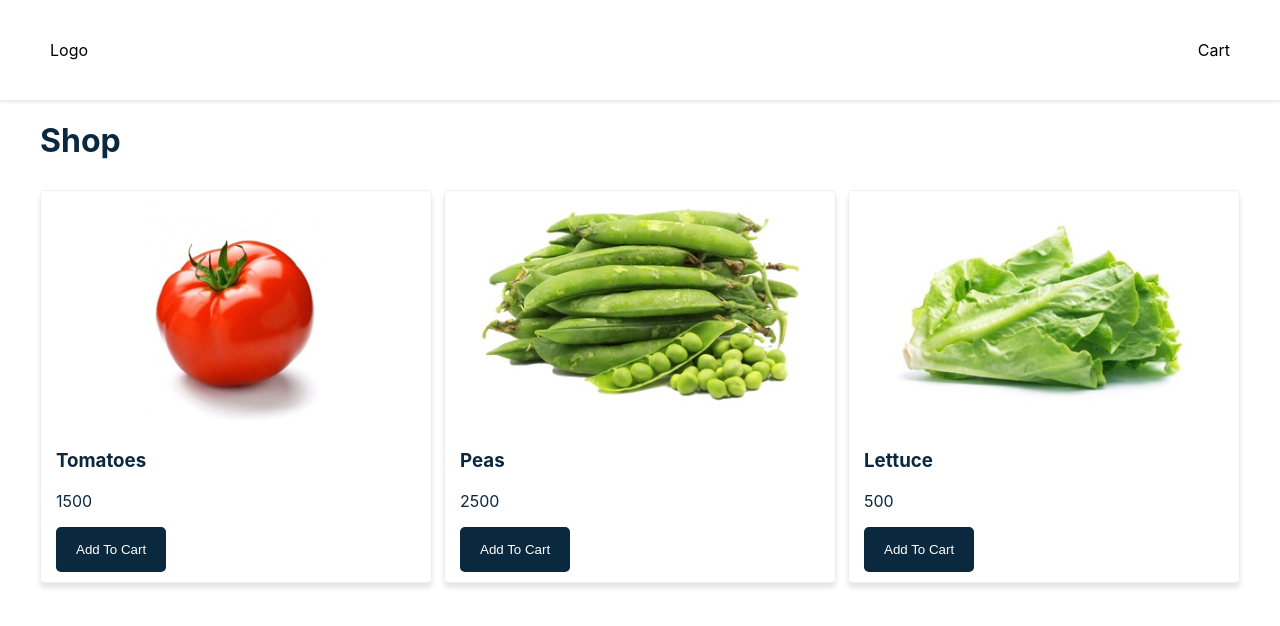
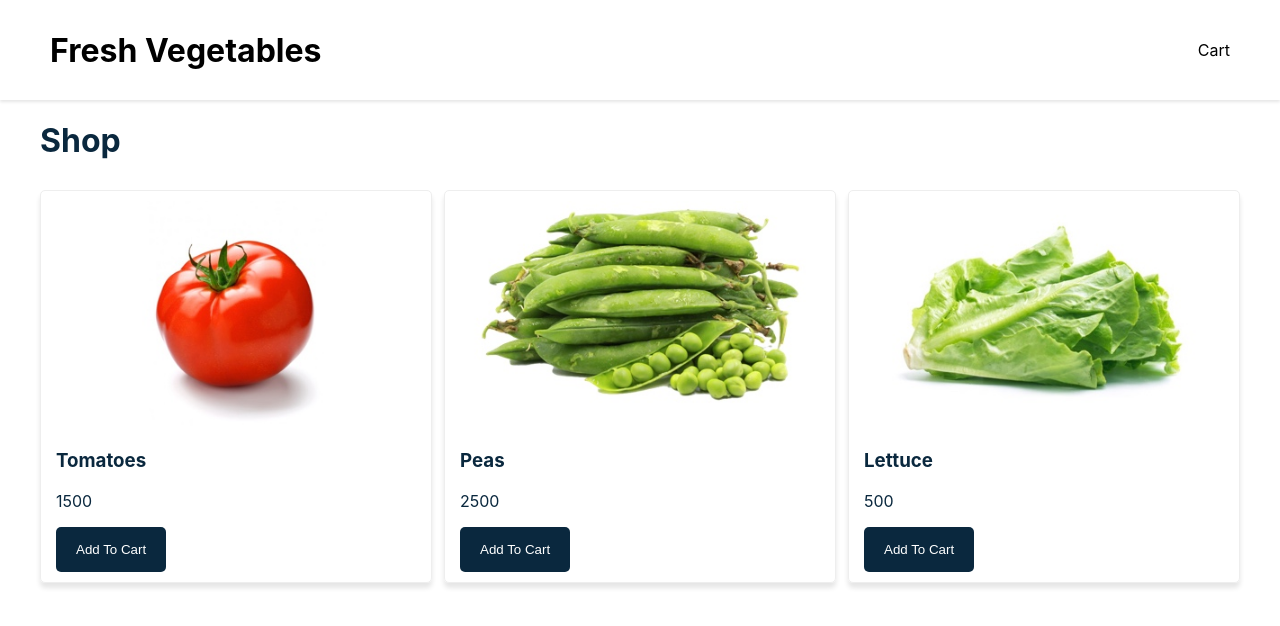
Before and after one commit to LuFabb/Shopping-Cart, a React (Create React App) app: page / in a window 1280 px wide. Shown: the top 626 px of the page. Built offline with nearby package versions, Linux system fonts and the light colour scheme.

Commit message:
add logo component

```diff
--- /dev/null
+++ b/src/components/Logo.js
@@ -0,0 +1,20 @@
+import { Component } from "react";
+
+const styles = {
+  logo: {
+      fontWeight: '700',
+      fontSize: '2rem',
+    }
+}
+
+class Logo extends Component {
+  render() {
+    return(
+      <div style={styles.logo} >
+        Fresh Vegetables
+      </div>
+    )
+  }
+}
+
+export default Logo
--- a/src/components/Navbar.js
+++ b/src/components/Navbar.js
@@ -1,4 +1,5 @@
 import { Component } from "react";
+import Logo from './Logo'
 
 const styles = {
   navbar: {
@@ -17,7 +18,7 @@
   render() {
     return(
       <nav style={styles.navbar}>
-        <p>Logo</p>
+        <Logo />
         <p>Cart</p>
       </nav>
     )
```
